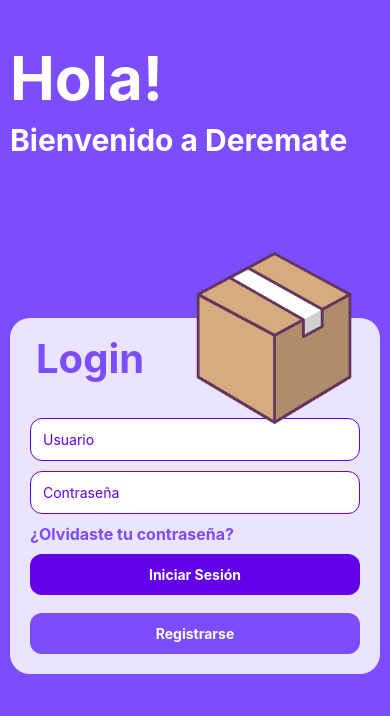
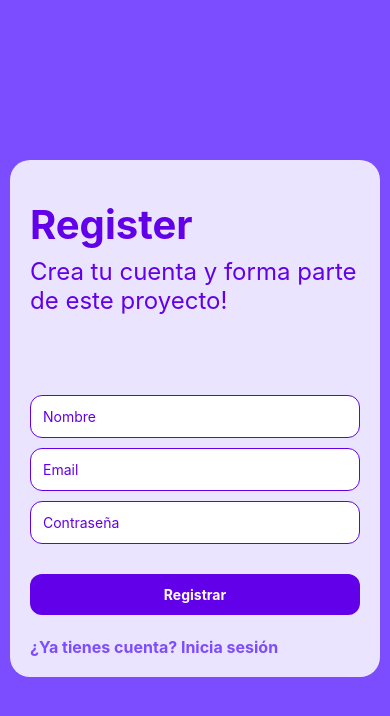
Before and after one commit to Lucas-Alvarez-Persico/DeRemate_Front_ReactNative, a React Native app: screen /Register in a window 390 px wide. Shown: the top 716 px of the page. Built offline with nearby package versions, Linux system fonts and the light colour scheme.

Commit message:
Diseño base de Login-Register-Recover Screens

```diff
--- a/src/navigation/StackNavigation.js
+++ b/src/navigation/StackNavigation.js
@@ -3,13 +3,17 @@
 import HomeScreen from '../screens/HomeScreen';
 import DetailsScreen from '../screens/DetailScreen';
 import LoginScreen from '../screens/LoginScreen';
+import RegisterScreen from '../screens/RegisterScreen';
+import RecoverPasswordScreen from '../screens/RecoverPasswordScreen';
 
 const Stack = createNativeStackNavigator();
 
 export default function StackNavigator() {
   return (
     <Stack.Navigator initialRouteName="Login">
-        <Stack.Screen name="Login" component={LoginScreen} options={{ headerShown: false }} />
+      <Stack.Screen name="Login" component={LoginScreen} options={{ headerShown: false }} />
+      <Stack.Screen name="Register" component={RegisterScreen} />
+      <Stack.Screen name="RecoverPassword" component={RecoverPasswordScreen} />
       <Stack.Screen name="Home" component={HomeScreen} />
       <Stack.Screen name="Details" component={DetailsScreen} />
     </Stack.Navigator>
--- a/src/screens/LoginScreen.jsx
+++ b/src/screens/LoginScreen.jsx
@@ -38,7 +38,7 @@
 
   return (
     <KeyboardAvoidingView
-      style={{ flex: 1 }}
+      style={{ flex: 1, backgroundColor: '#7C4DFF'}}
       behavior={Platform.OS === 'ios' ? 'padding' : undefined}
     >
       <ScrollView contentContainerStyle={{ flexGrow: 1 }}>
--- /dev/null
+++ b/src/screens/RecoverPasswordScreen.jsx
@@ -0,0 +1,115 @@
+import React, { useState, useLayoutEffect } from 'react';
+import {
+  View,
+  Text,
+  TextInput,
+  TouchableOpacity,
+  StyleSheet,
+  KeyboardAvoidingView,
+  ScrollView,
+  Platform,
+} from 'react-native';
+import { useNavigation } from '@react-navigation/native';
+import { Ionicons } from '@expo/vector-icons'; // Asegúrate de tener instalado @expo/vector-icons o usa un ícono propio
+
+export default function RecoverPasswordScreen() {
+  const navigation = useNavigation();
+  const [email, setEmail] = useState('');
+
+  useLayoutEffect(() => {
+    navigation.setOptions({ headerShown: false });
+  }, [navigation]);
+
+  const handleRecover = () => {
+    if (!email) {
+      Alert.alert('Deremate', 'Por favor, ingresa tu correo electrónico');
+      return;
+    }
+    Alert.alert('Deremate', 'Se ha enviado un correo para recuperar tu contraseña');
+    // Aquí puedes implementar lógica de recuperación real si tienes backend
+  };
+
+  return (
+    <KeyboardAvoidingView
+      style={{ flex: 1, backgroundColor: '#7C4DFF'}}
+      behavior={Platform.OS === 'ios' ? 'padding' : undefined}
+    >
+      <ScrollView contentContainerStyle={{ flexGrow: 1 }}>
+        <View style={styles.container}>
+          <TouchableOpacity style={styles.backButton} onPress={() => navigation.goBack()}>
+            <Ionicons name="arrow-back" size={28} color="white" />
+          </TouchableOpacity>
+
+          <Text style={styles.title}>Recuperar Contraseña</Text>
+          <Text style={styles.subtitle}>Ingresa tu correo electrónico</Text>
+
+          <View style={styles.box}>
+            <TextInput
+              style={styles.input}
+              placeholder="Correo electrónico"
+              placeholderTextColor="#6200ea"
+              onChangeText={setEmail}
+              value={email}
+              keyboardType="email-address"
+              autoCapitalize="none"
+            />
+
+            <TouchableOpacity style={styles.button} onPress={handleRecover}>
+              <Text style={styles.buttonText}>Aceptar</Text>
+            </TouchableOpacity>
+          </View>
+        </View>
+      </ScrollView>
+    </KeyboardAvoidingView>
+  );
+}
+
+const styles = StyleSheet.create({
+  container: {
+    flex: 1,
+    backgroundColor: '#7C4DFF',
+    padding: 16,
+  },
+  backButton: {
+    marginTop: 50,
+    marginBottom: 10,
+    padding: 4,
+  },
+  title: {
+    fontSize: 36,
+    color: 'white',
+    fontWeight: 'bold',
+    marginTop: 16,
+  },
+  subtitle: {
+    fontSize: 20,
+    color: 'white',
+    marginBottom: 80,
+  },
+  box: {
+    backgroundColor: 'rgba(255,255,255,0.85)',
+    borderRadius: 20,
+    padding: 20,
+    marginTop: 20,
+  },
+  input: {
+    width: '100%',
+    padding: 12,
+    borderRadius: 12,
+    backgroundColor: 'white',
+    borderColor: '#6200ea',
+    borderWidth: 1,
+    marginBottom: 20,
+    color: '#6200ea',
+  },
+  button: {
+    backgroundColor: '#6200ea',
+    padding: 12,
+    borderRadius: 12,
+    alignItems: 'center',
+  },
+  buttonText: {
+    color: 'white',
+    fontWeight: 'bold',
+  },
+});
--- /dev/null
+++ b/src/screens/RegisterScreen.jsx
@@ -0,0 +1,174 @@
+import React, { useState } from 'react';
+import {
+  View,
+  Text,
+  TextInput,
+  TouchableOpacity,
+  StyleSheet,
+  Image,
+  Alert,
+  ScrollView,
+  KeyboardAvoidingView,
+  Platform,
+} from 'react-native';
+import { useNavigation } from '@react-navigation/native';
+import { useLayoutEffect } from 'react';
+
+export default function RegisterScreen() {
+  const navigation = useNavigation();
+  const [nombre, setNombre] = useState('');
+  const [email, setEmail] = useState('');
+  const [contrasena, setContrasena] = useState('');
+
+  useLayoutEffect(() => {
+    navigation.setOptions({
+      headerShown: false,
+    });
+  }, [navigation]);
+
+  const showAlert = (message) => {
+    Alert.alert('Deremate', message);
+  };
+
+  const handleRegister = () => {
+    if (!nombre || !email || !contrasena) {
+      showAlert('Completa todos los campos');
+      return;
+    }
+
+    // Aquí iría tu lógica para registrar el usuario
+    showAlert('Cuenta registrada exitosamente');
+    navigation.replace('Login');
+  };
+
+  return (
+    <KeyboardAvoidingView
+      style={{ flex: 1, backgroundColor: '#7C4DFF' }}
+      behavior={Platform.OS === 'ios' ? 'padding' : undefined}
+    >
+      <ScrollView contentContainerStyle={{ flexGrow: 1}}>
+        <View style={styles.container}>
+
+
+          <View style={styles.box}>
+          <Text style={styles.register}>Register</Text>
+          <Text style={styles.bienvenido}>Crea tu cuenta y forma parte de este proyecto!</Text>
+
+            <TextInput
+              style={styles.input}
+              placeholder="Nombre"
+              placeholderTextColor="#6200ea"
+              onChangeText={setNombre}
+              value={nombre}
+            />
+            <TextInput
+              style={styles.input}
+              placeholder="Email"
+              placeholderTextColor="#6200ea"
+              onChangeText={setEmail}
+              value={email}
+              keyboardType="email-address"
+              autoCapitalize="none"
+            />
+            <TextInput
+              style={styles.input}
+              placeholder="Contraseña"
+              placeholderTextColor="#6200ea"
+              secureTextEntry
+              onChangeText={setContrasena}
+              value={contrasena}
+              autoCapitalize="none"
+            />
+
+            <TouchableOpacity style={styles.registerButton} onPress={handleRegister}>
+              <Text style={styles.buttonText}>Registrar</Text>
+            </TouchableOpacity>
+
+            <TouchableOpacity onPress={() => navigation.goBack()}>
+              <Text style={styles.goBackText}>¿Ya tienes cuenta? Inicia sesión</Text>
+            </TouchableOpacity>
+          </View>
+        </View>
+      </ScrollView>
+    </KeyboardAvoidingView>
+  );
+}
+
+const styles = StyleSheet.create({
+  container: {
+    flex: 1,
+    backgroundColor: '#7C4DFF',
+    padding: 10,
+  },
+  register: {
+    fontSize: 40,
+    color: '#6200ea',
+    fontWeight: 'bold',
+    marginTop: 0,
+  },
+  bienvenido: {
+    fontSize: 24,
+    color: '#6200ea',
+    fontWeight: '',
+    marginTop: 8,
+    paddingBottom: 80,
+  },
+  box: {
+    backgroundColor: 'rgba(255,255,255,0.85)',
+    borderRadius: 20,
+    padding: 20,
+    marginTop: 150,
+    alignItems: 'flex-start',
+    paddingTop: 40,
+    position: 'relative',
+  },
+  registerTitle: {
+    fontSize: 40,
+    fontWeight: 'bold',
+    color: '#7C4DFF',
+    marginLeft: 10,
+    marginBottom: 16,
+    position: 'absolute',
+    top: 16,
+    left: 16,
+  },
+  image: {
+    width: 180,
+    height: 180,
+    position: 'absolute',
+    top: -70,
+    right: 16,
+  },
+  input: {
+    width: '100%',
+    padding: 12,
+    borderRadius: 12,
+    backgroundColor: 'white',
+    borderColor: '#6200ea',
+    borderWidth: 1,
+    marginBottom: 10,
+    color: '#6200ea',
+  },
+  registerButton: {
+    width: '100%',
+    backgroundColor: '#6200ea',
+    padding: 12,
+    borderRadius: 12,
+    alignItems: 'center',
+    marginTop: 20,
+    marginBottom: 12,
+  },
+  buttonText: {
+    color: 'white',
+    fontWeight: 'bold',
+  },
+  goBackText: {
+    color: '#7C4DFF',
+    fontWeight: 'bold',
+    fontSize: 16,
+    marginTop: 10,
+    textAlign: 'center',
+    alignSelf: 'center',
+    width: '100%',
+  },
+});
```
Also changed, not shown: package.json (+4 -3 lines), 1 other file (tests, documents, lock files or other folders).
